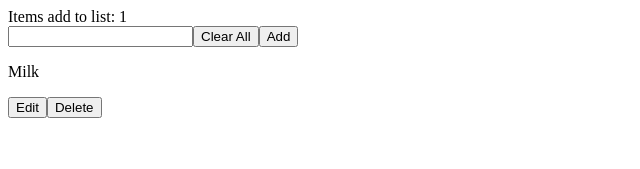
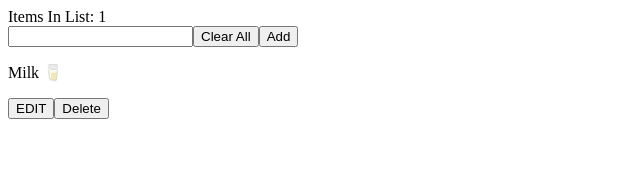
Before and after one commit to Andy-Mascaro/shopping-list-adv, a React app: page / in a window 1280 px wide. Shown: the top 169 px of the page, without its empty margins (0-640 px from the left). Built offline with nearby package versions, Linux system fonts and the light colour scheme.

Commit message:
got edit button working

```diff
--- a/src/components/Header/Header.jsx
+++ b/src/components/Header/Header.jsx
@@ -1,9 +1,7 @@
-import { useLists } from "../../context/ListProvider";
-
+import { useLists } from '../../context/ListProvider';
 
 export default function Header() {
-    const { list } = useLists();
+  const { list } = useLists();
 
-    return <div>Items add to list: {list.length}</div>;
-
+  return <div>Items In List: {list.length}</div>;
 }
--- a/src/components/List/List.jsx
+++ b/src/components/List/List.jsx
@@ -10,34 +10,44 @@ export default function Lists() {
     setItem,
     handleClear,
     handleDelete,
+    edit,
+    setEdit
   } = useLists();
+
+const redo = () => {
+  setEdit(!edit);
+};
 
   return (
     <>
       <div className="list">
-        <label>
           <input
             type="text"
             value={item}
             onChange={(e) => setItem(e.target.value)}
           />
-        </label>
 
         <button onClick={handleClear}>Clear All</button>
-
-        <label>
           <button type="text" onClick={handleAddList}>
             Add
           </button>
-        </label>
       </div>
+
       {list.map((data) => (
         <div key={data.id}>
           <p>{data.text}</p>
-          <button type="edit" onClick={() => handleEdit}>
-            Edit
+
+          {edit && (
+            <>
+            <input type='text' value={edit.id} onSubmit={(e) => setEdit(e.target.value)}/>
+            <button onClick={() => handleEdit(data.id)}>
+            Save
           </button>
-          <button type="edit" onClick={() => handleDelete(data.id)}>
+          </>
+          )}
+
+          <button onClick={redo}>{edit ? 'Close' : 'EDIT'}</button>
+          <button onClick={() => handleDelete(data.id)}>
             Delete
           </button>
         </div>
--- a/src/context/ListProvider.jsx
+++ b/src/context/ListProvider.jsx
@@ -1,5 +1,5 @@
 import React, { createContext, useContext, useReducer, useState } from 'react';
-const initialList = [{ id: Date.now(), text: 'Milk' }];
+const initialList = [{ id: Date.now(), text: 'Milk 🥛' }];
 
 const listReducer = (state, action) => {
   switch (action.type) {
@@ -7,48 +7,58 @@ const listReducer = (state, action) => {
       return [{ id: Date.now(), text: action.payload.text }, ...state];
 
     case 'EDIT_ITEM':
-                return state.map((list) =>
-                list.id === payload.list.id ? action.payload.list : list
-                );
+      return state.map((list) => {
+        if (action.payload.id === list.id) {
+            return { ...list, text: action.payload.text};
+        }
+        return list;
+  });
 
     case 'CLEAR_ALL':
       return [];
 
     case 'DELETE':
-                    return state.filter((remove) => action.payload.id !==remove.id);
-
-
+      return state.filter((remove) => action.payload.id !== remove.id);
   }
-}
-
-
+};
 
 const ListContext = createContext();
 export const ListProvider = ({ children }) => {
   const [list, dispatch] = useReducer(listReducer, initialList);
   const [item, setItem] = useState('');
+  const [edit, setEdit] = useState('');
+
   const handleAddList = () => {
     dispatch({ type: 'ADD_ITEM', payload: { text: item } });
-        setItem('')
+    setItem('');
   };
-    const handleEdit = (list) => {
-        dispatch({ type: 'EDIT_ITEM', payload: { list }});
+  const handleEdit = (id) => {
+    dispatch({ type: 'EDIT_ITEM', payload: { item: edit, id } });
+
   };
   const handleClear = () => {
     dispatch({ type: 'CLEAR_ALL' });
   };
   const handleDelete = (id) => {
-        dispatch({ type: 'DELETE', payload: {id}});
+    dispatch({ type: 'DELETE', payload: { id } });
   };
-
-
 
   return (
     <ListContext.Provider
-      value={{ list, handleAddList, handleEdit, item, setItem, handleClear, handleDelete }}>
+      value={{
+        list,
+        handleAddList,
+        handleEdit,
+        item,
+        setItem,
+        handleClear,
+        handleDelete,
+        edit,
+        setEdit
+      }}
+    >
       {children}
     </ListContext.Provider>
-
   );
 };
 export const useLists = () => {
```
Lines whose indentation alone changed are shown as unchanged.
